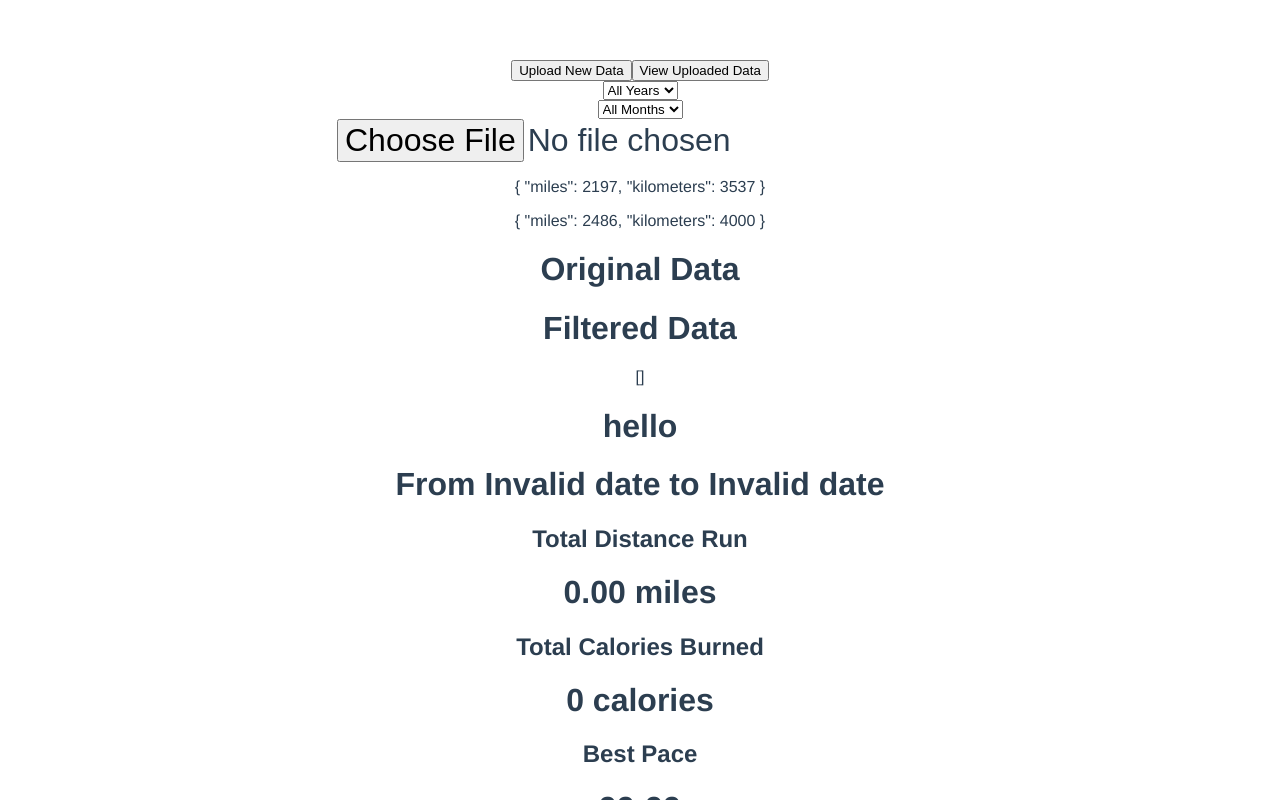
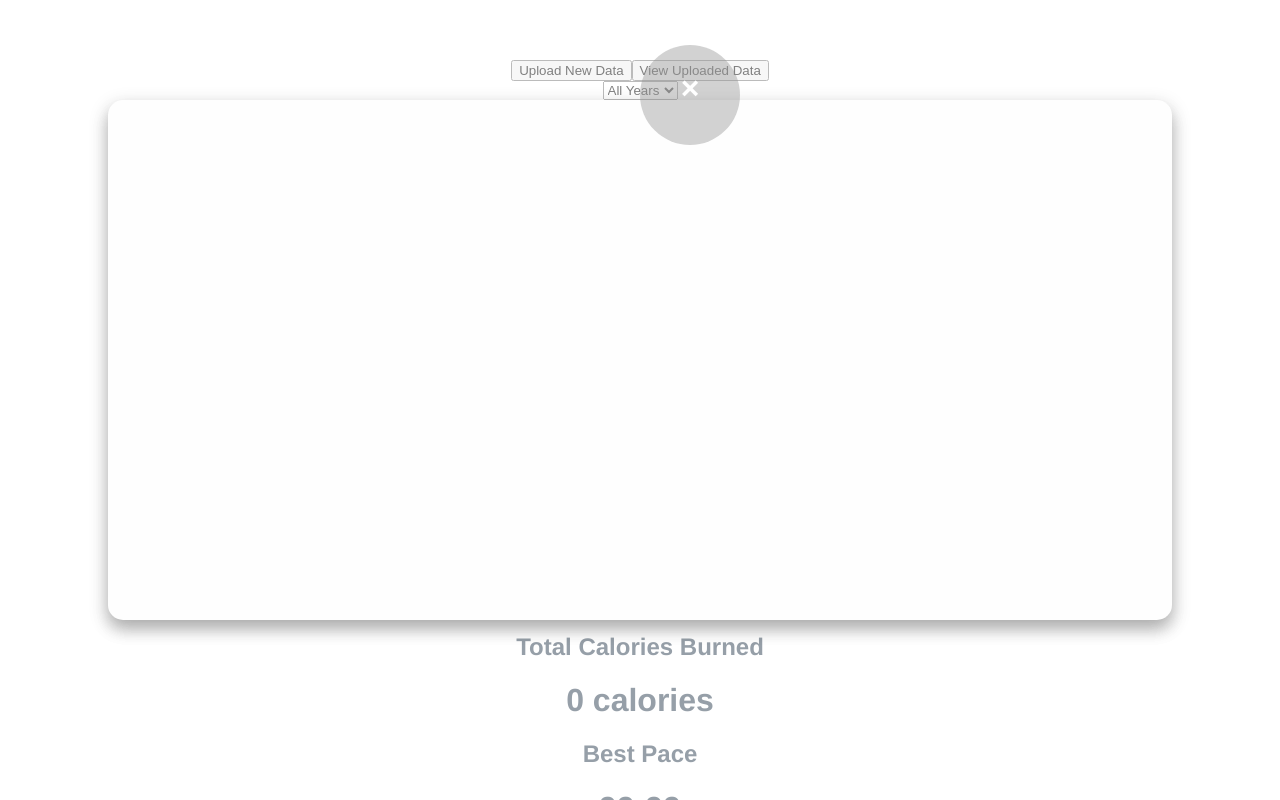
Before and after one commit to vmayce/runner-stats-in-vue, a Vue app in the folder runner-stats-in-vue/: page / in a window 1280 px wide. Both pictures are taken after a click on the button "View Uploaded Data". Shown: the top 800 px of the page. Built offline with nearby package versions, Linux system fonts and the light colour scheme.

Commit message:
Added in the display modal. Updated the re-upload button.

```diff
--- a/runner-stats-in-vue/package.json
+++ b/runner-stats-in-vue/package.json
@@ -11,7 +11,8 @@
     "core-js": "^3.6.4",
     "vue": "^2.6.11",
     "axios": "0.19.2",
-    "moment": "2.24.0"
+    "moment": "2.24.0",
+    "v-click-outside": "3.0.1"
   },
   "devDependencies": {
     "@vue/cli-plugin-babel": "~4.2.0",
--- a/runner-stats-in-vue/src/App.vue
+++ b/runner-stats-in-vue/src/App.vue
@@ -3,15 +3,17 @@
         <NavBar :years="years" />
         <FileUpload @updateFileUpload="updateRunningData" />
         <CalculatedDistance :fileData="runningData" :jsonFileName="distanceJsonFile" :yearFilter="selectedYear" :monthFilter="selectedMonth" />
-
+        <DisplayDataModal :dataArray="runningData" />
     </div>
 </template>
 
 <script>
+    import { EventBus } from './eventbus.js';
     import NavBar from './components/navigation/NavBar.vue'
     import FileUpload from './components/inputs/FileUpload.vue'
     import CalculatedDistance from './components/CalculatedDistance.vue'
-    import { EventBus } from './eventbus.js';
+    import DisplayDataModal from './components/ui/DisplayDataModal.vue'
+
 
 
     export default {
@@ -19,7 +21,8 @@
         components: {
             NavBar,
             FileUpload,
-            CalculatedDistance
+            CalculatedDistance,
+            DisplayDataModal
         },
         data: function () {
             return {
@@ -48,7 +51,6 @@
              EventBus.$on('year-selected-changed', val => {
                  this.selectedYear = val.id;
             });
-
         }
     }
 </script>
--- a/runner-stats-in-vue/src/components/navigation/NavBar.vue
+++ b/runner-stats-in-vue/src/components/navigation/NavBar.vue
@@ -1,7 +1,7 @@
 <template>
     <div class="navbar">
         <V-Button>Upload New Data</V-Button>
-        <V-Button>View Uploaded Data</V-Button>
+        <ReuploadDataButton>View Uploaded Data</ReuploadDataButton>
 
         <DropDown :emitEventName="yearSelectedEmitted" :options="years" :selectedOption="selectedYear"></DropDown>
         <DropDown :emitEventName="monthSelectedEmitted" :options="months" :selectedOption="selectedMonth"></DropDown>
@@ -10,12 +10,14 @@
 
 <script>
     import Button from '../../components/ui/Button.vue'
+    import ReuploadDataButton from '../../components/ui/ReuploadDataButton.vue'
     import DropDown from '../../components/inputs/DropDown.vue'
 
     export default {
         name: 'NavBar',
         components: {
             'V-Button': Button,
+            ReuploadDataButton,
             DropDown
         },
         props: {
--- a/runner-stats-in-vue/src/components/ui/Button.vue
+++ b/runner-stats-in-vue/src/components/ui/Button.vue
@@ -6,9 +6,10 @@
 
 
 <script>
-export default {
+    export default {
         name: 'Button'
-}</script>
+    }
+</script>
 
 
 <style scoped>
--- /dev/null
+++ b/runner-stats-in-vue/src/components/ui/DisplayDataModal.vue
@@ -0,0 +1,108 @@
+<template>
+
+    <div id="myModal" class="modal" v-if="display" v-click-outside="onClickOutside">
+        <span class="close" @click="closeButton">&times;</span>
+        <!-- Modal content -->
+        <div class="modal-content">
+
+            <p v-for="(item, idx) in dataArray" :key="idx">
+                {{item}}
+            </p>
+        </div>
+
+    </div>
+
+
+</template>
+
+<script>
+    import { EventBus } from './../../eventbus.js';
+    import vClickOutside from 'v-click-outside'
+
+    export default {
+        name: 'DisplayDataModal',
+        props: {
+            dataArray: Array
+        },
+        data: function () {
+            return {
+                display: false
+            }
+        },
+        directives: {
+            clickOutside: vClickOutside.directive
+        },
+        methods: {
+            closeButton: function () {
+                this.display = !this.display;
+            },
+            onClickOutside(event) {
+                console.log('Clicked outside. Event: ', event)
+            }
+        },
+        mounted: function () {
+            // Listen to display
+            EventBus.$on('show-uploaded-data', val => {
+                this.display = val;
+            });
+        }
+    }
+
+
+</script>
+
+<!-- Add "scoped" attribute to limit CSS to this component only -->
+<style scoped>
+    /* The Modal (background) */
+    .modal {
+        display: block; /* Hidden by default */
+        position: fixed; /* Stay in place */
+        z-index: 1500; /* Sit on top */
+        padding-top: 100px; /* Location of the box */
+        left: 0;
+        top: 0;
+        width: 100%; /* Full width */
+        height: 100%; /* Full height */
+        background-color: #fefefe; /* Fallback color */
+        background-color: rgba(255, 255, 255, 0.5); /* Black w/ opacity */
+    }
+
+    /* Modal Content */
+    .modal-content {
+        position: relative;
+        background-color: #fefefe;
+        margin: auto;
+        padding: 20px;
+        width: 80%;
+        height: 60%;
+        overflow: auto; /* Enable scroll if needed */
+        border-radius: 15px;
+        box-shadow:0 10px 16px 0 rgba(0,0,0,0.2),0 6px 20px 0 rgba(0,0,0,0.19) !important;
+    }
+
+    /* The Close Button */
+    .close {
+        position: absolute;
+        top: 5%;
+        color: white;
+        float: right;
+        font-size: 28px;
+        font-weight: bold;
+        font-size: 2em;
+        background-color: rgba(148, 148, 148, 0.42);
+        padding: 25px;
+        height: 50px;
+        width: 50px;
+        margin: 0;
+        border-radius: 50px;
+        z-index:1501
+    }
+
+        .close:hover,
+        .close:focus {
+            text-decoration: none;
+            cursor: pointer;
+            background-color: #DE9E36;
+            opacity: .7;
+        }
+</style>
--- /dev/null
+++ b/runner-stats-in-vue/src/components/ui/ReuploadDataButton.vue
@@ -0,0 +1,24 @@
+<template>
+    <button class="Button" v-on:click="emitGlobalClickEvent">
+        <slot>Button</slot>
+    </button>
+</template>
+
+
+<script>
+    import { EventBus } from './../../eventbus.js';
+
+    export default {
+        name: 'ReuploadDataButton',
+        methods: {
+            emitGlobalClickEvent() {
+                EventBus.$emit('show-uploaded-data', true);
+
+            }
+        },
+    }
+</script>
+
+
+<style scoped>
+</style>
```
Also changed, not shown: runner-stats-in-vue/src/components/CalculatedDistance.vue (+5 -2 lines), 1 other file (tests, documents, lock files or other folders).
